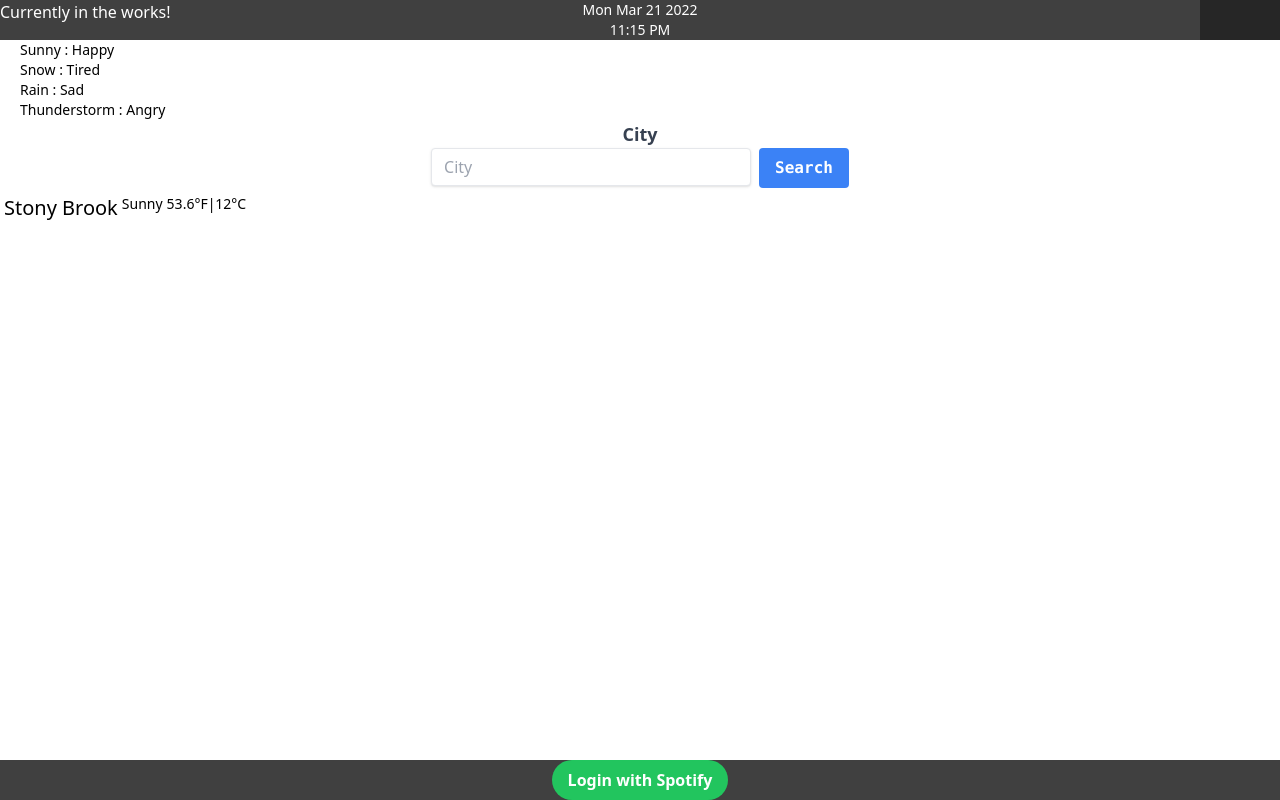
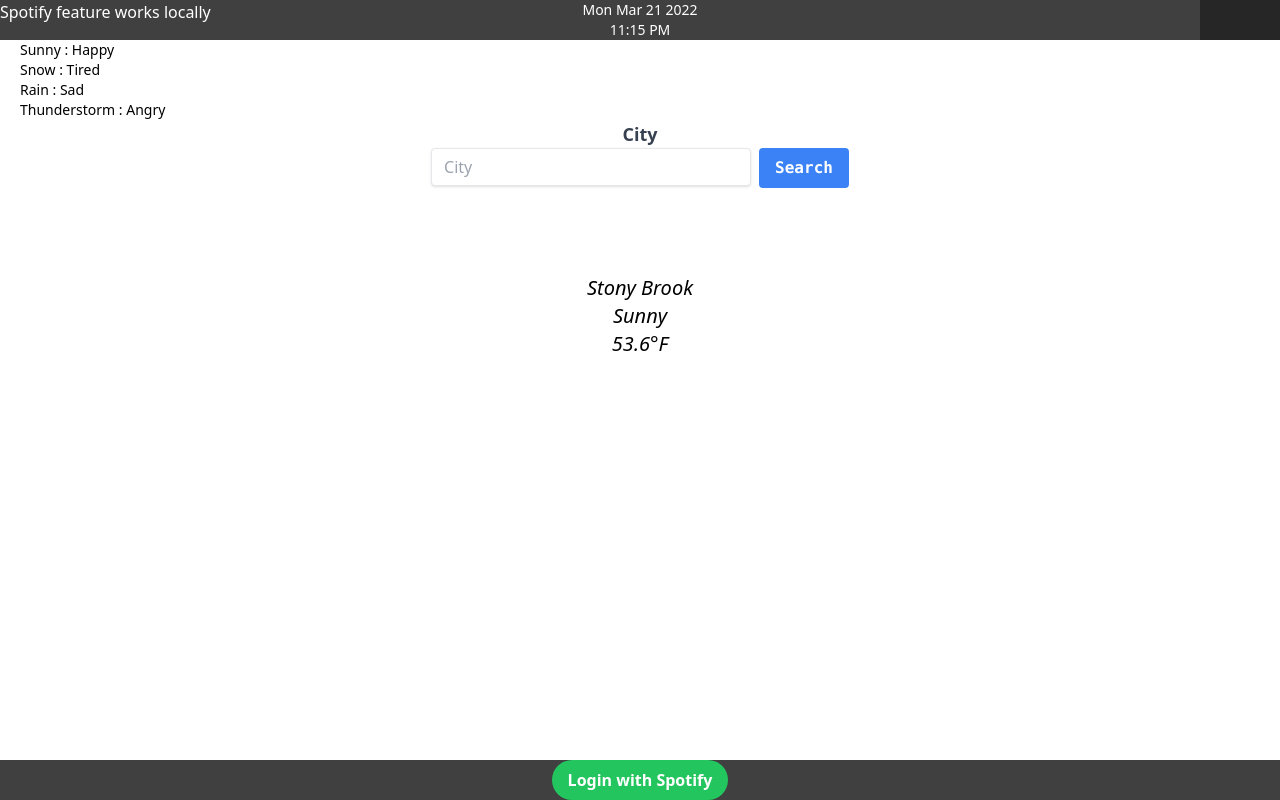
Before and after one commit to jiechenmc/Dash, a React (Create React App) app in the folder client/: page / in a window 1280 px wide. Built offline with nearby package versions, Linux system fonts and the light colour scheme; no server answers.

Commit message:
finished implementing weather api calls

```diff
--- a/client/src/HeadBar.js
+++ b/client/src/HeadBar.js
@@ -6,7 +6,7 @@ export default function HeadBar() {
   return (
     <div className="inline-flex gap-2 bg-neutral-700 text-white text-mono">
       {/* Temporary message*/}
-      <p className="absolute left-0 ">Currently in the works!</p>
+      <p className="absolute left-0 ">Spotify feature works locally</p>
       <Time />
       <Github />
     </div>
--- a/client/src/HeadBar/useTime.js
+++ b/client/src/HeadBar/useTime.js
@@ -1,6 +1,6 @@
 import React, { useState, useEffect } from "react";
 
-export default function useTime() {
+const useTime = () => {
   const [date, setDate] = useState(new Date());
 
   const parseTime = () => {
@@ -28,4 +28,6 @@ export default function useTime() {
   const time = parseTime();
 
   return [today, time];
-}
+};
+
+export default useTime;
--- a/client/src/PageContent/Weather.js
+++ b/client/src/PageContent/Weather.js
@@ -1,15 +1,26 @@
-import React, { useState, useRef } from "react";
+import React, { useState, useRef, useEffect } from "react";
 import WeatherCard from "./WeatherCard";
+import useWeatherData from "./useFetch";
 
 export default function Weather() {
   const [city, setCity] = useState("Stony Brook");
   const [weather, setWeather] = useState("Sunny");
-  const [temperature, setTemperature] = useState("53.6°F|12°C");
+  const [temperature, setTemperature] = useState("53.6");
   const inputElement = useRef(null);
+  const wdata = useWeatherData(city);
+
+  useEffect(() => {
+    // checking if it's undefined fixes the crash
+    if (wdata !== undefined) {
+      console.log(wdata);
+      setTemperature(wdata.main.temp);
+      setWeather(wdata.weather[0].main);
+    }
+  }, [city]);
 
   const onButtonClick = () => {
     const userInput = inputElement.current.value;
-    console.log(userInput);
+    setCity(userInput);
   };
 
   const props_list = {
--- a/client/src/PageContent/WeatherCard.js
+++ b/client/src/PageContent/WeatherCard.js
@@ -2,11 +2,12 @@ import React from "react";
 
 export default function WeatherCard({ city, weather, temperature }) {
   return (
-    <div className="flex flex-row gap-1 ">
-      <i className="bi-cloud text-xl"></i>
-      <p className="text-xl">{city}</p>
-      <p className="text-sm">{weather}</p>
-      <p className="text-sm">{temperature}</p>
+    <div className="flex flex-row gap-1 justify-center mt-20">
+      <i className="bi-cloud text-2xl">
+        <p className="text-xl">{city}</p>
+        <p className="text-xl">{weather}</p>
+        <p className="text-xl">{temperature + "°F"}</p>
+      </i>
     </div>
   );
 }
--- /dev/null
+++ b/client/src/PageContent/useFetch.js
@@ -0,0 +1,20 @@
+import { useState, useEffect } from "react";
+
+const useWeatherData = (city) => {
+  const API_KEY = process.env.REACT_APP_weather_key;
+  const [data, setData] = useState();
+  let query = `https://api.openweathermap.org/data/2.5/weather?q=${city}&appid=${API_KEY}&units=imperial`;
+  useEffect(() => {
+    const fetchData = async () => {
+      await fetch(query).then((data) => {
+        data.json().then((d) => {
+          setData(d);
+        });
+      });
+    };
+    fetchData();
+  }, []);
+  return data;
+};
+
+export default useWeatherData;
```
